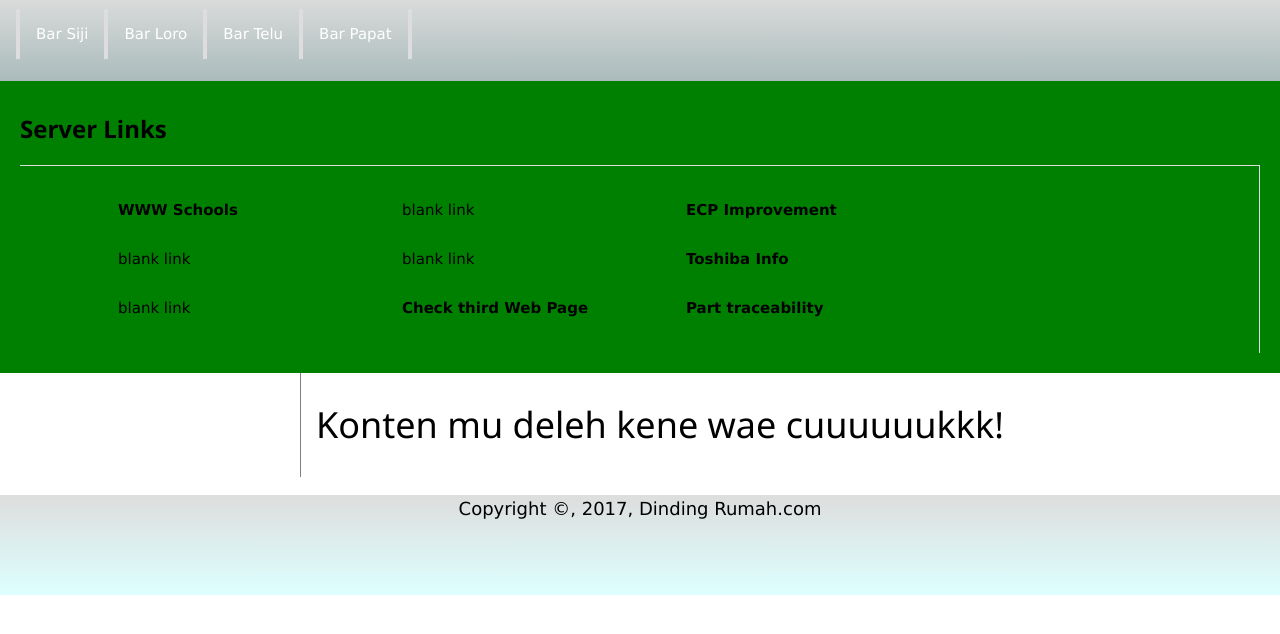
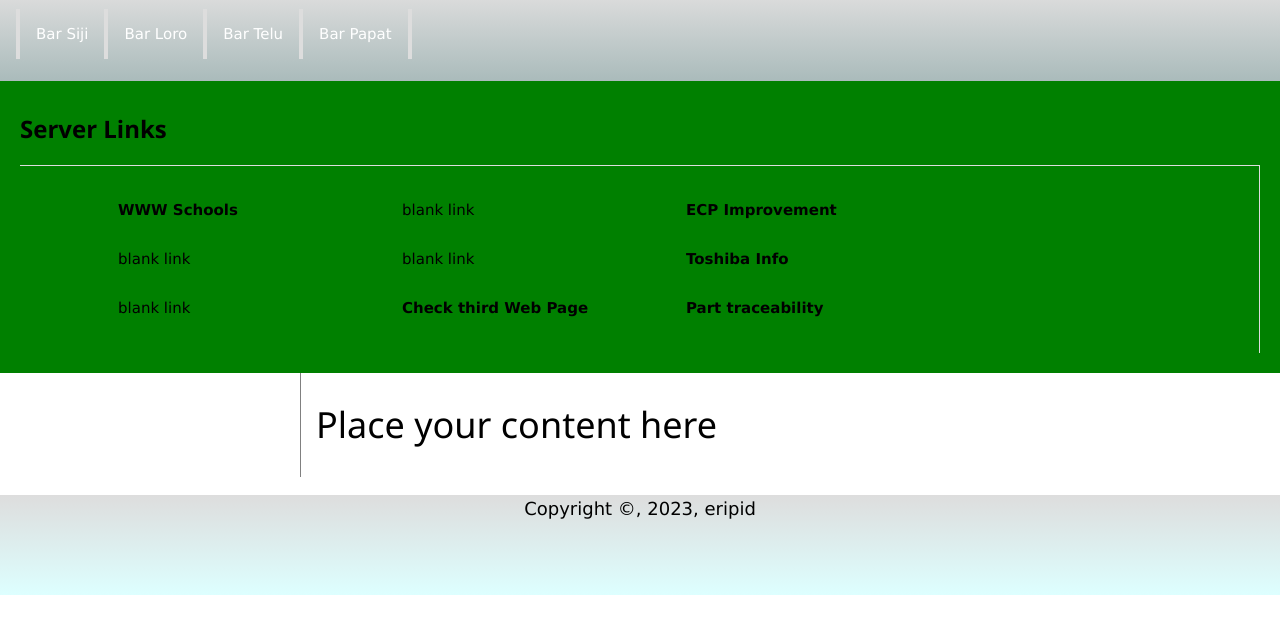
Before and after one commit to eripid/eripid.github.io, a plain HTML site: page Index_1.html in a window 1280 px wide. Shown: the part 92-726 px from the top of the page. Drawn offline with nearby package versions, Linux system fonts and the light colour scheme.

Commit message:
Update Index_1.html

```diff
--- a/Index_1.html
+++ b/Index_1.html
@@ -62,7 +62,7 @@
 		<div class="item_list"><a href="" target="_blank"><b>Check third Web Page</b></a></div>
 		<div class="item_list"><a href="" target="_blank"><b>ECP Improvement</b></a></div>
 		<div class="item_list"><a href="" target="_blank"><b>Toshiba Info</b></a></div>
-		<div class="item_list"><a href="http://10.172.10.24/TIESmartTraceability/Default.aspx" target="_blank"><b>Part traceability</b></a></div>
+		<div class="item_list"><a href="" target="_blank"><b>Part traceability</b></a></div>
     </div>
 </div>
 
@@ -71,12 +71,12 @@
 
 <div class="content-container">
 	<article>
-		<h1>Konten mu deleh kene wae cuuuuuukkk! </h1>
+		<h1>Place your content here </h1>
 	</article>
 </div>
 
 <div class="footer-container" style="height:100px;text-align:center">
-	<p style="font-size:18px;">Copyright &copy, 2017, Dinding Rumah.com</p>
+	<p style="font-size:18px;">Copyright &copy, 2023, eripid</p>
 </div>
 
 </body>
```
